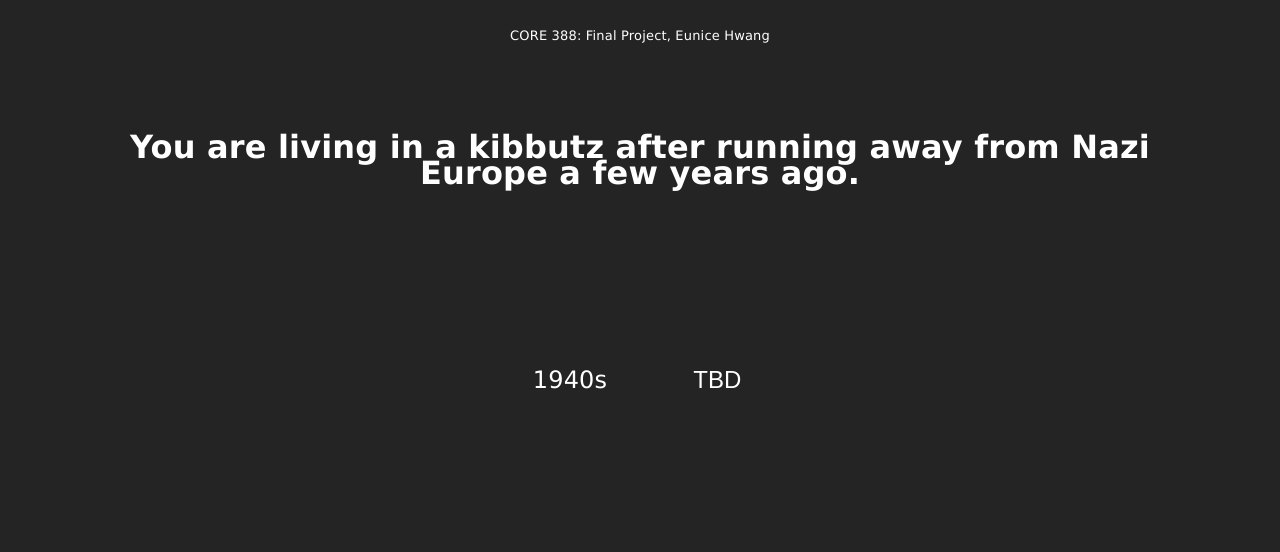
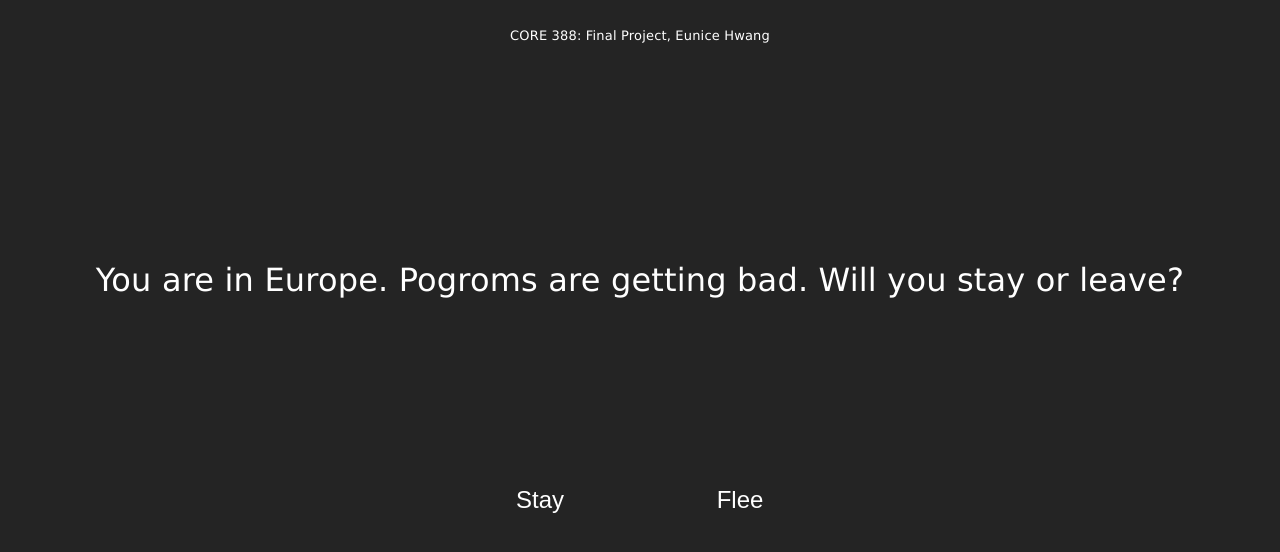
Before and after one commit to eh-java/core-388-final-project.github.io, a React (Vite) app: page /israeli-40s in a window 1280 px wide. Shown: the top 552 px of the page. Built offline with nearby package versions, Linux system fonts and the light colour scheme.

Commit message:
correct node traversal logic

```diff
--- a/src/App.css
+++ b/src/App.css
@@ -1,9 +1,22 @@
-.parent-div {
+.home-div {
   display: grid;
   /* grid-template-columns: repeat(3, 1fr); */
-  grid-template-rows: 10vh 20vh repeat(2, 1fr);
+  grid-template-rows: 10vh 10vh repeat(2, 1fr);
   align-items: center;
   min-height: 100vh;
+}
+
+.game-div {
+  display: grid;
+  grid-template-rows: 10vh 10vh 30vh repeat(2, 1fr);
+  align-items: center;
+  min-height: 100vh;
+}
+
+.game-text {
+  font-size: xx-large;
+  grid-row: 3;
+  line-height: 1.5;
 }
 
 .page-title {
@@ -39,6 +52,9 @@
   display: flex;
 }
 
+.game-choices {
+  grid-row: 4;
+}
 
 .button {
   color: white;
@@ -48,6 +64,6 @@
   cursor: pointer;
   text-decoration: none;
   margin: 1vh 5vh;
-  /* width: 5em; */
+  width: 5em;
   align-self: center;
 }
--- a/src/pages/Home.jsx
+++ b/src/pages/Home.jsx
@@ -4,7 +4,7 @@ import { Link } from 'react-router-dom';
 // home page for website
 function Home() {
     return (
-        <div className="parent-div">
+        <div className="home-div">
             <p className='page-title'>CORE 388: Final Project, Eunice Hwang</p>
             <div className='title'>
                 <p>WHAT IF IT WERE YOU?</p>
--- a/src/pages/Israeli40s.jsx
+++ b/src/pages/Israeli40s.jsx
@@ -5,20 +5,21 @@ import story from '../../storyNodes.json'
 
 // home page for website
 function Israeli40s() {
-    const [text, setText] = useState(story[2].text[0]);
-    const [choiceA, setChoiceA] = useState('');
-    const [choiceB, setChoiceB] = useState('');
+    const [currentNode, setNode] = useState(story[0]);
+    const [prev, setPrev] = useState();
 
+    function handleChoice(choice) {
+        setNode(story.find(({id}) => id == choice.next));
+    };
 
     return (
-        <div className="parent-div">
+        <div className="game-div">
             <p className='page-title'>CORE 388: Final Project, Eunice Hwang</p>
-            <div className='title'>
-                <p>{text}</p>
+            <div className='game-text'>
+                <p>{currentNode.text.join(' ')}</p>
             </div>
-            <div className="default">
-                <Link to='/pick-perspective-40s' className="button">1940s</Link>
-                <button className="button">TBD</button>
+            <div className="game-choices">
+                {currentNode.choices.map(choice => <button className="button" key={choice.label} onClick={() => handleChoice(choice)}>{choice.label}</button>)}
             </div>
         </div>
     )
--- a/src/pages/PickPerspective40s.jsx
+++ b/src/pages/PickPerspective40s.jsx
@@ -4,7 +4,7 @@ import { Link } from 'react-router-dom';
 // home page for website
 function PickPerspective40s() {
     return (
-        <div className="parent-div">
+        <div className="home-div">
             <p className='page-title'>CORE 388: Final Project, Eunice Hwang</p>
             <div className='title'>
                 <p>Pick a perspective.</p>
--- a/src/pages/PickTime.jsx
+++ b/src/pages/PickTime.jsx
@@ -4,7 +4,7 @@ import { Link } from 'react-router-dom';
 // home page for website
 function PickTime() {
     return (
-        <div className="parent-div">
+        <div className="home-div">
             <p className='page-title'>CORE 388: Final Project, Eunice Hwang</p>
             <div className='title'>
                 <p>Pick a time period.</p>
--- a/src/pages/Sources.jsx
+++ b/src/pages/Sources.jsx
@@ -3,7 +3,7 @@ import '../App.css';
 // home page for website
 function Sources() {
     return (
-        <div className="parent-div">
+        <div className="home-div">
             <p className='page-title'>CORE 388: Final Project, Eunice Hwang</p>
             <div className='title'>
                 <p>SOURCES</p>
--- a/storyNodes.json
+++ b/storyNodes.json
@@ -1,28 +1,34 @@
 [
+
 {
-    "id": "year_select",
+    "id": "start_israel_40s",
+    "text": [
+        "You are in Europe. Pogroms are getting bad. Will you stay or leave?"
+    ],
     "choices": [
-        {"label": "1948", "next": "choose_1948"},
-        {"label": "2024", "next": "choose_2024"}
+        {"label": "Stay", "next": "stay_europe"},
+        {"label": "Flee", "next": "leave_europe"}
     ]
 },
 
 {
-    "id": "choose_1948",
+    "id": "stay_europe",
+    "text": [
+        "You decided to stay with your family. But a pogrom hits your village."
+    ],
     "choices": [
-        {"label": "Israeli", "next": "start_israel_1948"},
-        {"label": "Palestinian", "next": "start_palestine_1948"}
+        {"label": "Israel", "next": "start_israel_40s"},
+        {"label": "America", "next": "start_palestine_1948"}
     ]
 },
 
 {
-    "id": "start_israel_1948",
+    "id": "flee_europe",
     "text": [
-        "You are living in a kibbutz after running away from Nazi Europe a few years ago.",
-        ""
+        "You leave everything you know behind."
     ],
     "choices": [
-        {"label": "Israeli", "next": "start_israel_1948"},
+        {"label": "Israeli", "next": "start_israel_40s"},
         {"label": "Palestinian", "next": "start_palestine_1948"}
     ]
 },
@@ -34,7 +40,7 @@
         ""
     ],
     "choices": [
-        {"label": "Israeli", "next": "start_israel_1948"},
+        {"label": "Israeli", "next": "start_israel_40s"},
         {"label": "Palestinian", "next": "start_palestine_1948"}
     ]
 },
```
